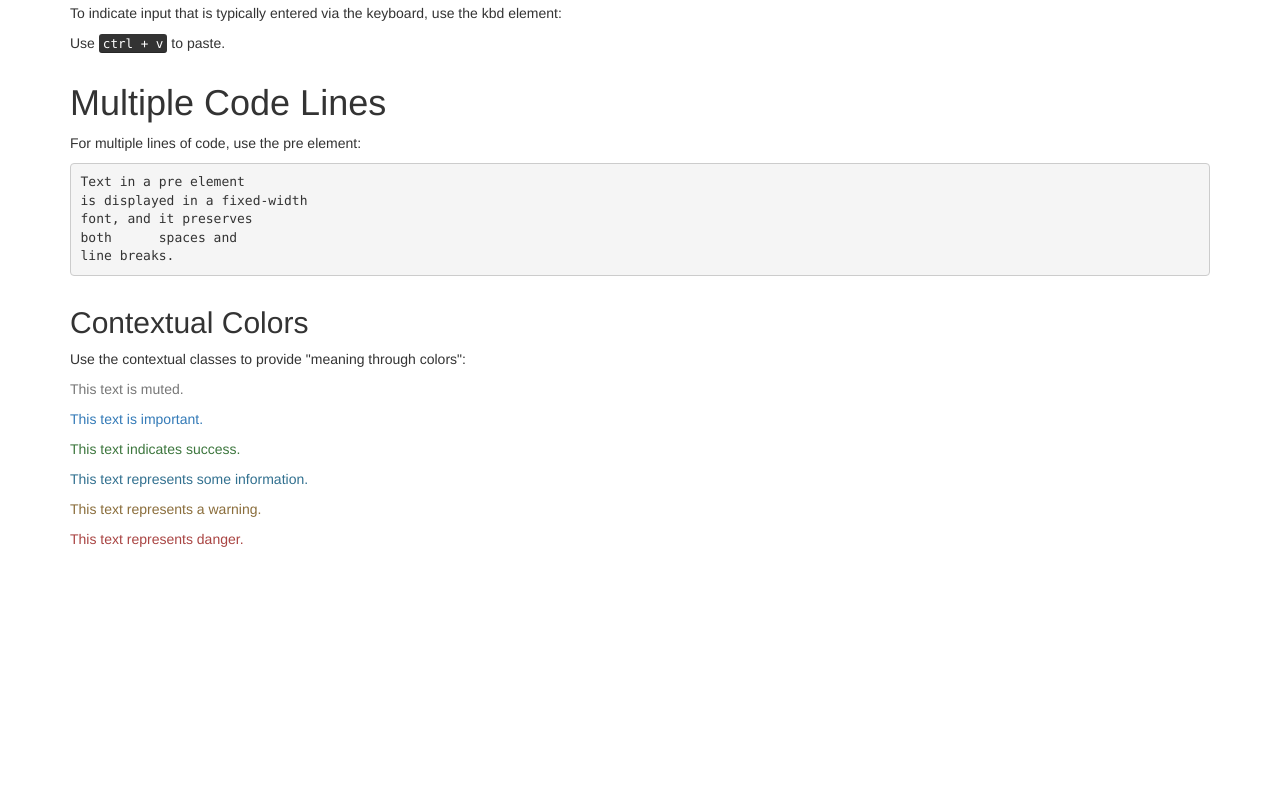
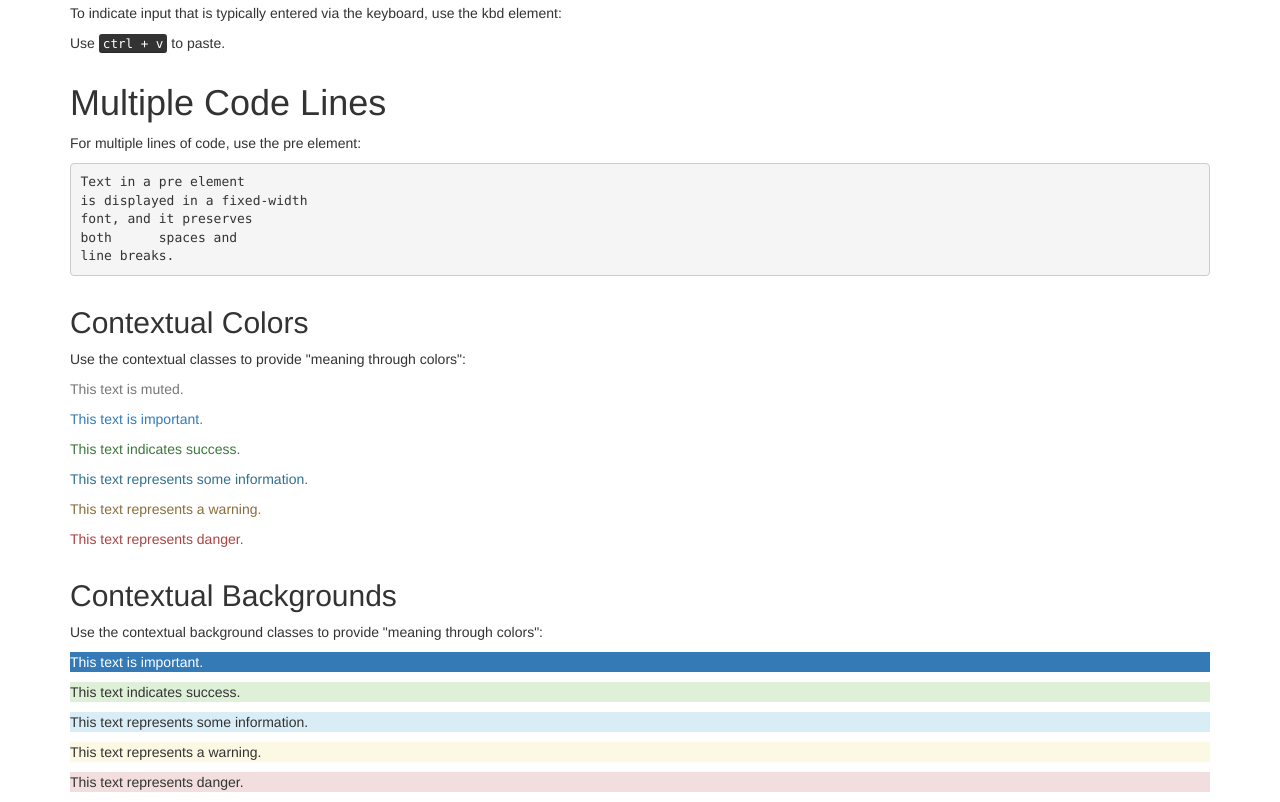
Before and after one commit to aemanmasoodi/bootstrap, a plain HTML site: page index.html in a window 1280 px wide. Shown: the part 835-1637 px from the top of the page. Before the commit the page ends 1394 px from the top, so only its background shows below. Drawn offline with nearby package versions, Linux system fonts and the light colour scheme.

Commit message:
Contextual background

```diff
--- a/index.html
+++ b/index.html
@@ -75,5 +75,14 @@ line breaks.
   <p class="text-danger">This text represents danger.</p>
 </div>
 
+<div class="container">
+  <h2>Contextual Backgrounds</h2>
+  <p>Use the contextual background classes to provide "meaning through colors":</p>
+  <p class="bg-primary">This text is important.</p>
+  <p class="bg-success">This text indicates success.</p>
+  <p class="bg-info">This text represents some information.</p>
+  <p class="bg-warning">This text represents a warning.</p>
+  <p class="bg-danger">This text represents danger.</p>
+</div>
   </body>
 </html>
```
